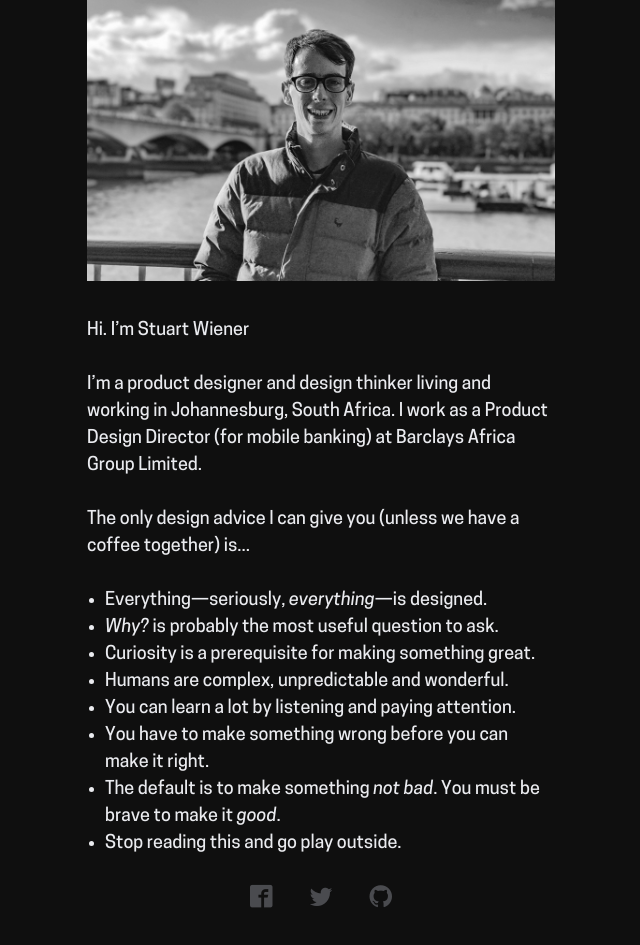
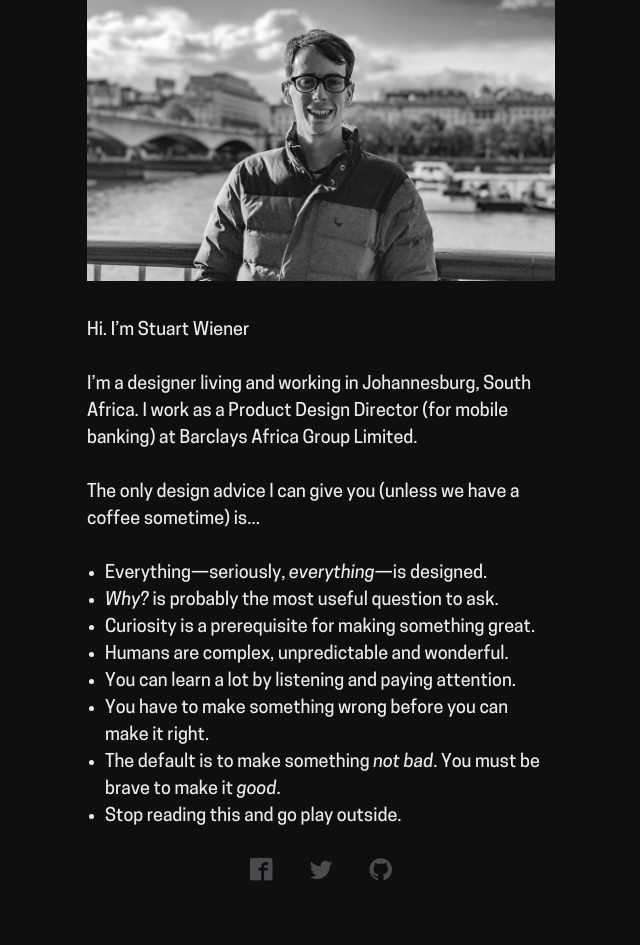
Before and after one commit to stuartwiener/stuartwiener.github.io, a Jekyll site: the page built from index.html, in a window 1280 px wide. Shown: the whole page, without its empty margins (103-743 px from the left). Built offline with Jekyll 4.4.1, drawn with Linux system fonts in a browser that asks for light colours; some web fonts are replaced; after the commit the page ends 918 px from its top, so only the background shows below that.

Commit message:
minor copy tweak

```diff
--- a/index.html
+++ b/index.html
@@ -2,9 +2,9 @@
 layout: default
 ---
 
-<p>I’m a product designer and design thinker living and working in Johannesburg, South Africa. I work as a Product Design Director (for mobile banking) at Barclays Africa Group Limited.</p>
+<p>I’m a designer living and working in Johannesburg, South Africa. I work as a Product Design Director (for mobile banking) at Barclays Africa Group Limited.</p>
 
-<p>The only design advice I can give you (unless we have a coffee together) is...</p>
+<p>The only design advice I can give you (unless we have a coffee sometime) is...</p>
 
 <ul>
   <li>Everything—seriously, <em>everything</em>—is designed.</li>
```
